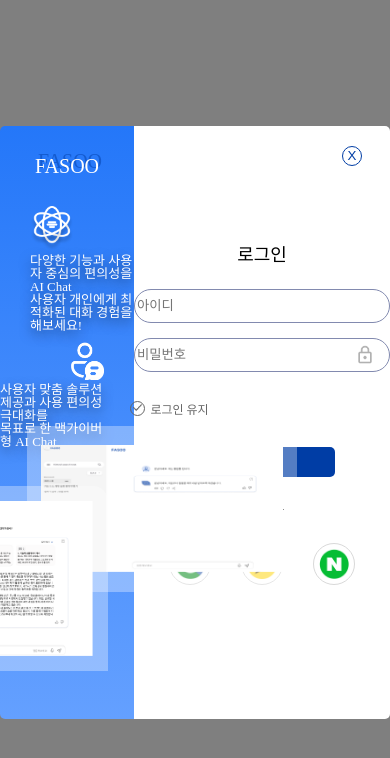
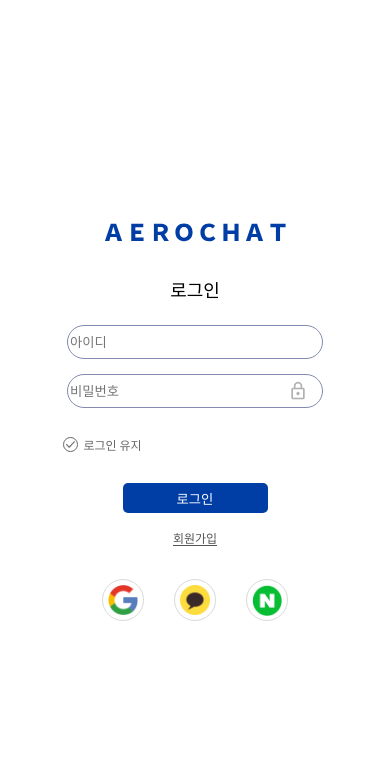
Before and after one commit to sooocong/llmchat-frontend, a React (Create React App) app: page /login in a window 390 px wide. Shown: the top 758 px of the page. Built offline with nearby package versions, Linux system fonts and the light colour scheme; a web font is replaced by a local one.

Commit message:
feat: Implement responsive design     - 로그인 컴포넌트 반응형 구현     - 모달에서 페이지 전환으로 인해 불필요 코드 삭제

```diff
--- a/src/components/Login/Login.module.css
+++ b/src/components/Login/Login.module.css
@@ -258,7 +258,7 @@
     background-position: center;
 }
 
-#chk:checked + .circle {
+#chk:checked+.circle {
     background-color: #003DA5;
     border-color: #003DA5;
     background-image: url(../../assets/check_white.png);
@@ -317,3 +317,36 @@
 .icon_social {
     width: 30px;
 }
+
+.mobile_logo {
+    display: none;
+}
+
+@media (max-width:1279px) {
+    .desc_container {
+        display: none;
+    }
+
+    .modal {
+        background-color: white;
+    }
+
+    .login_title {
+        display: flex;
+        flex-direction: column;
+        align-items: center;
+    }
+
+    .login_title h1 {
+        margin-top: 40px;
+    }
+
+    .mobile_logo {
+        display: inline-block;
+    }
+
+    .login_modal {
+        height: 100%;
+        align-items: center;
+    }
+}
--- a/src/components/Login/Login.tsx
+++ b/src/components/Login/Login.tsx
@@ -10,16 +10,8 @@ import desc_img2 from '../../assets/desc_img2.png';
 import axios from 'axios';
 import { useNavigate } from 'react-router-dom';
 import { setAccessToken, removeAccessToken } from '../../utils';
-import Signup from './../Signup/Signup';
-function Login({
-  openLogin,
-  closeLogin,
-  openSignup,
-}: {
-  openLogin: boolean;
-  closeLogin: () => void;
-  openSignup: () => void;
-}) {
+import { ReactComponent as AerochatLogo } from '../../assets/aerochatLogo.svg';
+function Login() {
   const url = 'https://api.aero-chat.com';
   const googleUrl =
     'https://accounts.google.com/o/oauth2/auth?client_id=374896040124-3usn6g5to8tugcd0qdsi925klr0f2ac9.apps.googleusercontent.com&redirect_uri=http://localhost:3000/login/google/callback&response_type=token&scope=https://www.googleapis.com/auth/userinfo.email%20https://www.googleapis.com/auth/userinfo.profile';
@@ -60,7 +52,7 @@ function Login({
   };
 
   return (
-    <div className={openLogin ? styles.modal : styles.closeModal}>
+    <div className={styles.modal}>
       <div className={styles.login_modal}>
         <div className={styles.desc_container}>
           <div className={styles.desc_title}>
@@ -94,12 +86,8 @@ function Login({
           </div>
         </div>
         <div className={styles.login_container}>
-          <div className={styles.login_close}>
-            <button className={styles.btn_close} onClick={closeLogin}>
-              X
-            </button>
-          </div>
           <div className={styles.login_title}>
+            <AerochatLogo className={styles.mobile_logo}/>
             <h1>로그인</h1>
           </div>
           <div className={styles.login_detail}>
--- a/src/pages/LoginPage/LoginPage.tsx
+++ b/src/pages/LoginPage/LoginPage.tsx
@@ -4,15 +4,7 @@ import Login from '../../components/Login/Login';
 
 const LoginPage = () => {
   return (
-    <Login
-      openLogin={true}
-      closeLogin={() => {
-        return;
-      }}
-      openSignup={() => {
-        return;
-      }}
-    />
+    <Login />
   );
 };
 
```
